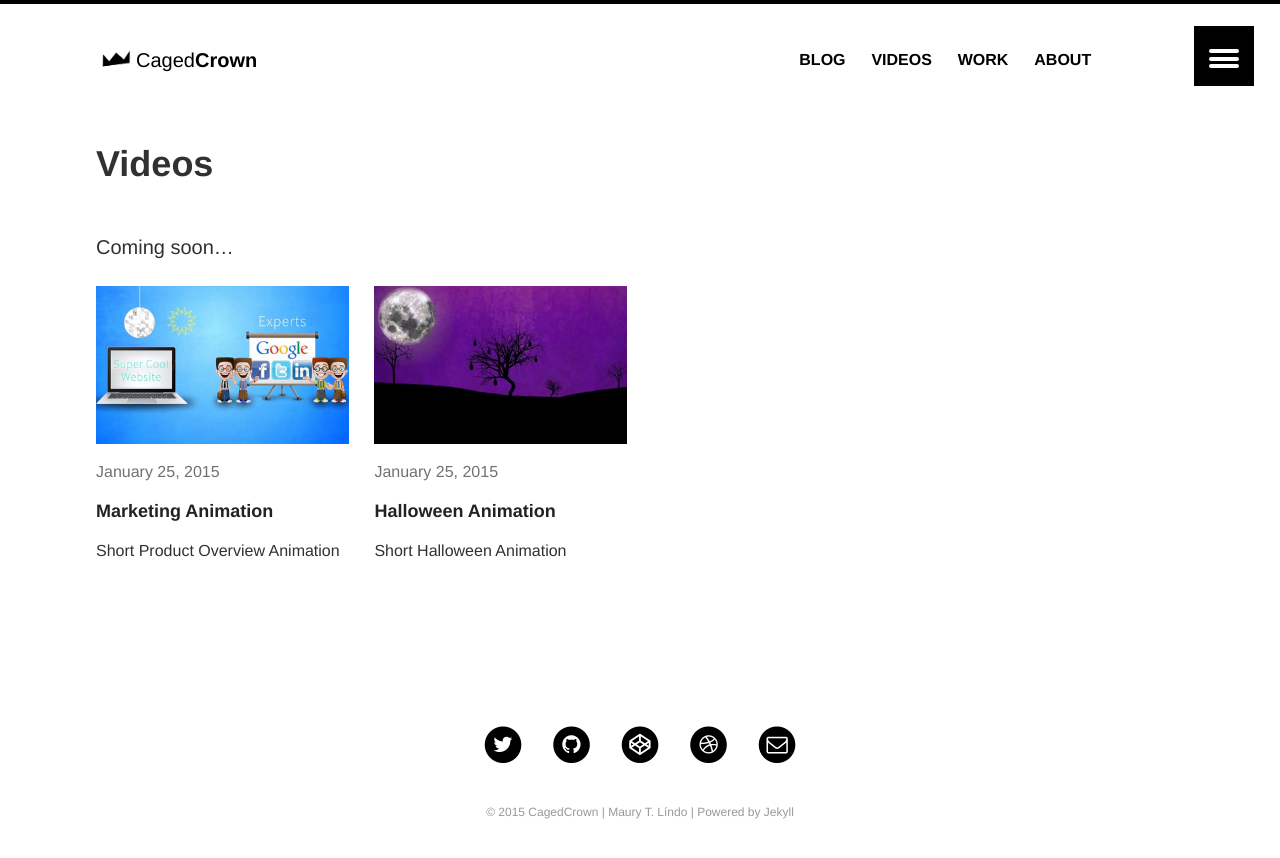
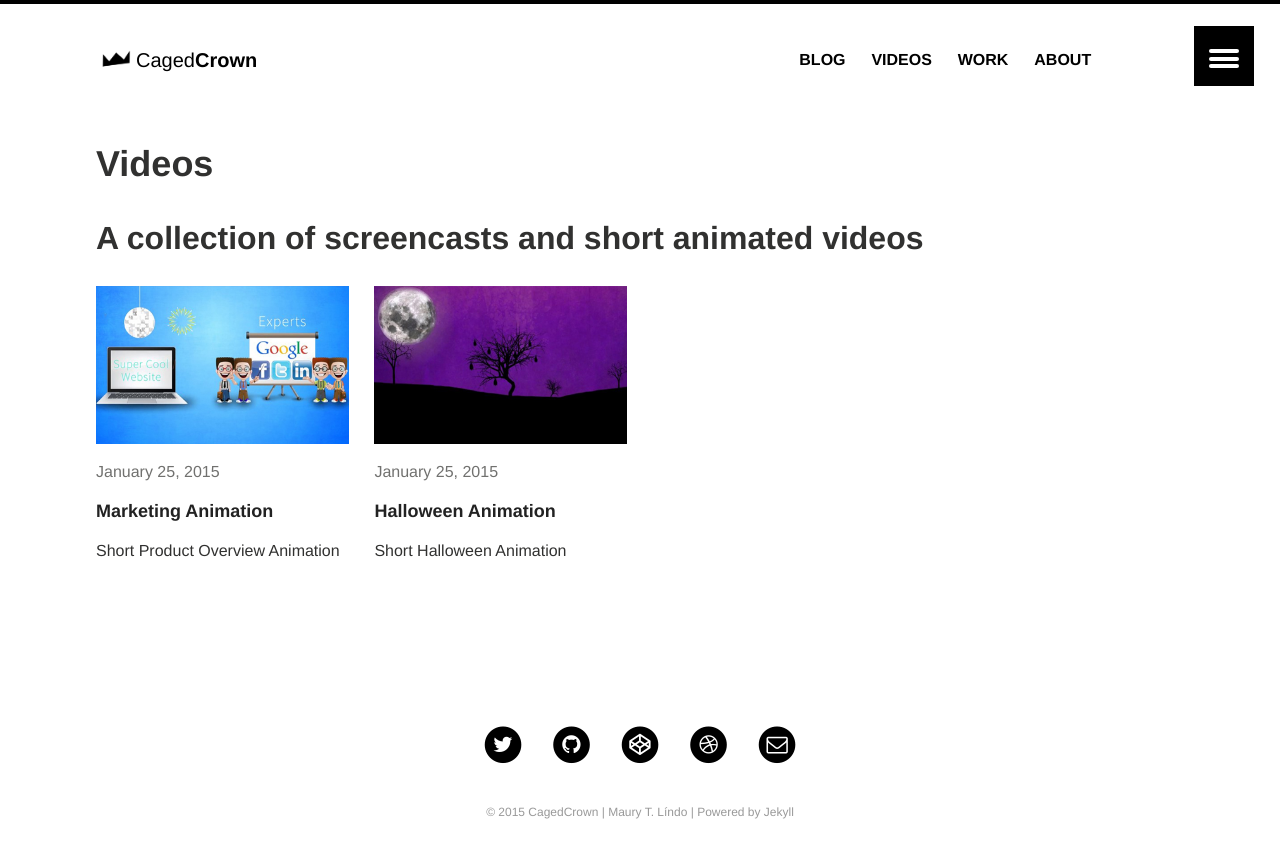
Before and after one commit to cagedcrown/cagedcrown.github.io, a Jekyll site: the page built from videos/index.md, in a window 1280 px wide. Shown: the top 858 px of the page. Built offline with Jekyll 4.4.1, drawn with Linux system fonts in a browser that asks for light colours.

```diff
--- a/videos/index.md
+++ b/videos/index.md
@@ -3,15 +3,13 @@ layout: archive
 title: "Videos"
 date: 2015-01-03
 modified:
-excerpt:
+excerpt: "A collection of screencasts and short animated videos"
 tags: []
 image:
   feature:
   teaser:
 ---
 
-Coming soon...
-
 <div class="tiles">
 {% for post in site.categories.videos %}
   {% include post-grid.html %}
```
Also changed, not shown: _posts/videos/2015-01-25-halloween.md (+1 -1 lines).
